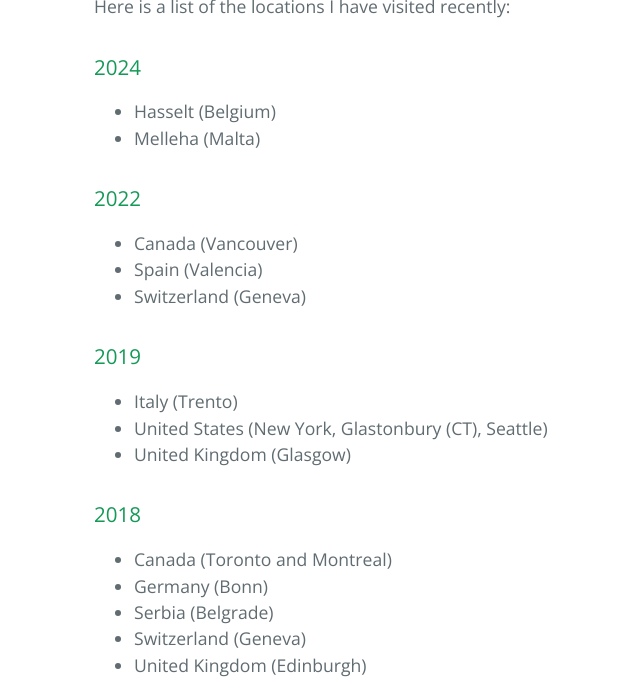
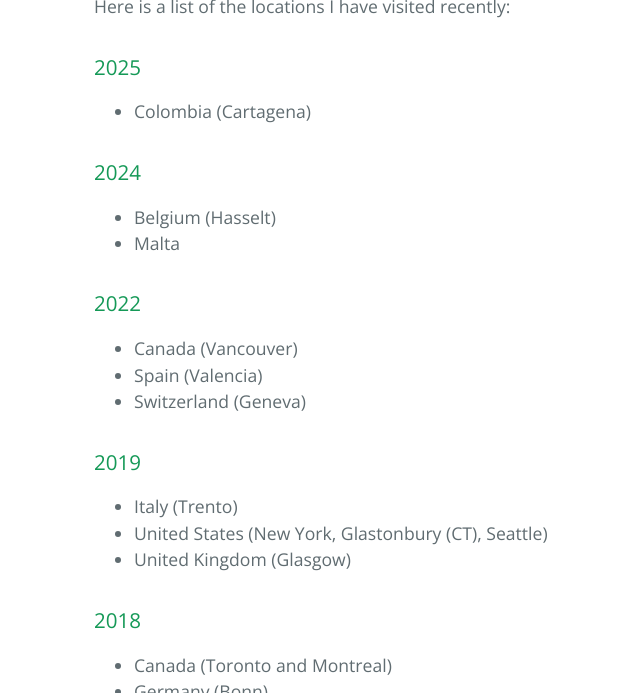
Before and after one commit to matthewllthomas/matthewllthomas.github.io, a Jekyll site: the page built from travelling/index.md, in a window 1280 px wide and 900 px high, scrolled down 1000 px, cut to the strip 207-900 px from the top of the window. Shown: the whole strip, without its empty margins (130-770 px from the left). Built offline with Jekyll 4.4.1, drawn with Linux system fonts in a browser that asks for light colours; the repository's description, which GitHub fills in, is left out.

Commit message:
Travel Updates

```diff
--- a/travelling/index.md
+++ b/travelling/index.md
@@ -12,10 +12,15 @@ I have a keen interest in travel, which I'm starting to pick up again now that w
 
 Here is a list of the locations I have visited recently:
 
+
+### 2025
+
+* Colombia (Cartagena)
+
 ### 2024
 
-* Hasselt (Belgium)
-* Melleha (Malta)
+* Belgium (Hasselt)
+* Malta
 
 ### 2022
 
```
Also changed, not shown: 1 other file.
